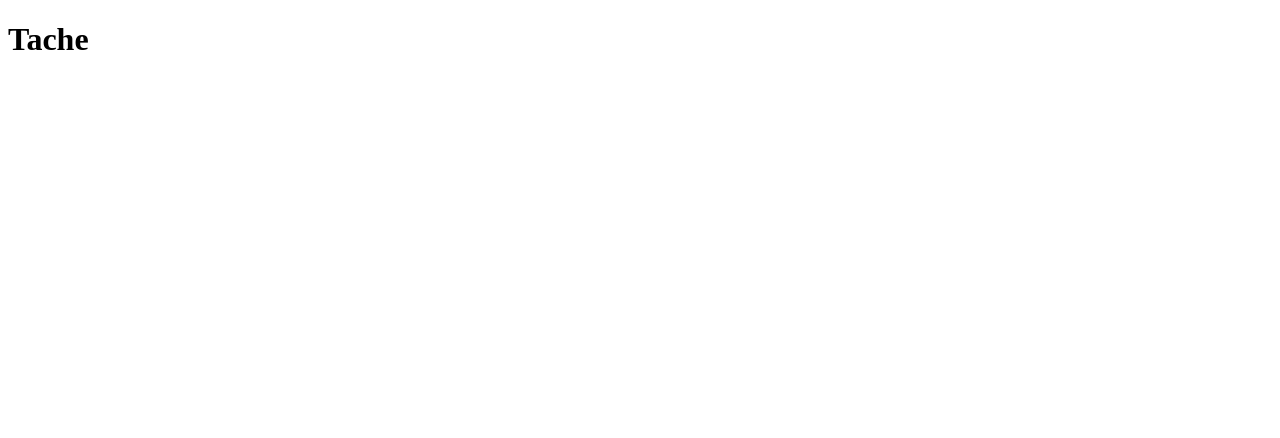
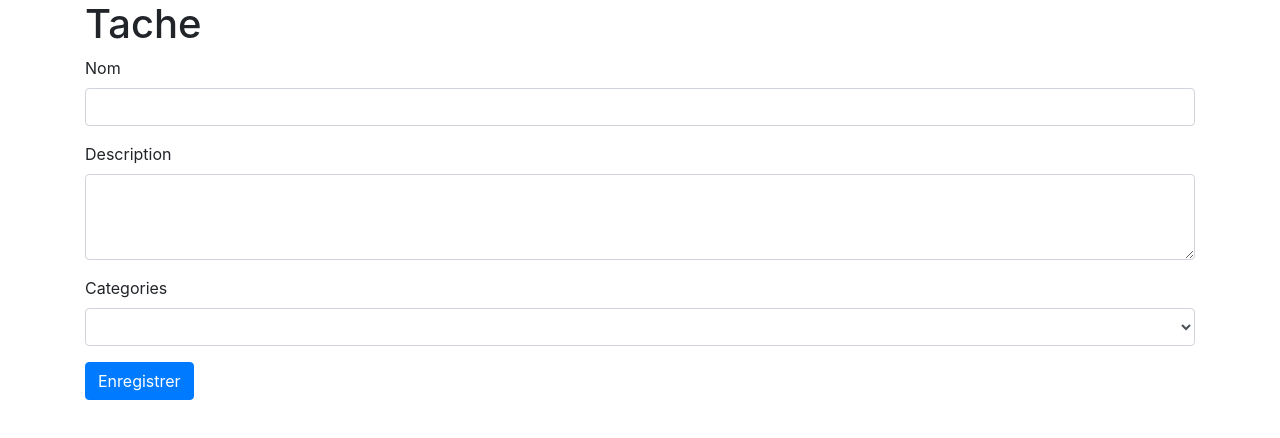
Before and after one commit to Eternal-Ben/TodoList, a plain HTML site: page TodoListe/Html/Tache.html in a window 1280 px wide. Drawn offline with nearby package versions, Linux system fonts and the light colour scheme; no server answers.

Commit message:
Ajout des boutons et de la mise en forme

```diff
--- a/TodoListe/Html/Tache.html
+++ b/TodoListe/Html/Tache.html
@@ -3,18 +3,32 @@
 <head>
     <meta charset="utf-8" />
     <title>Page des taches</title>
+    <link rel="stylesheet"
+          href="https://stackpath.bootstrapcdn.com/bootstrap/4.1.3/css/bootstrap.min.css"
+          integrity="sha384-MCw98/SFnGE8fJT3GXwEOngsV7Zt27NXFoaoApmYm81iuXoPkFOJwJ8ERdknLPMO"
+          crossorigin="anonymous" />
 </head>
 <body>
     <div class="container">
         <h1>Tache</h1>
-    </div>
     <form class="form-group">
         <div>
-            <div class="form-group"></div>
-            <div class="form-group"></div>
-            <div class="form-group"></div>
+            <div class="form-group">
+                <label for="Nom">Nom</label>
+                <input type="text" class="form-control" id="Nom"/>
+            </div>
+            <div class="form-group">
+                <label for="Description">Description</label>
+                <textarea class="form-control" id="Description" rows="3"></textarea>
+            </div>
+            <div class="form-group">
+                <label for="Categorie">Categories</label>
+                <select class="form-control" id="Categories"></select>
+            </div>
         </div>
+            <button class="btn btn-primary" onclick="return Enregistrer()">Enregistrer</button>
     </form>
+    </div>
 
     <script src="https://cdnjs.cloudflare.com/ajax/libs/jquery/3.3.1/jquery.js"></script>
 
```
